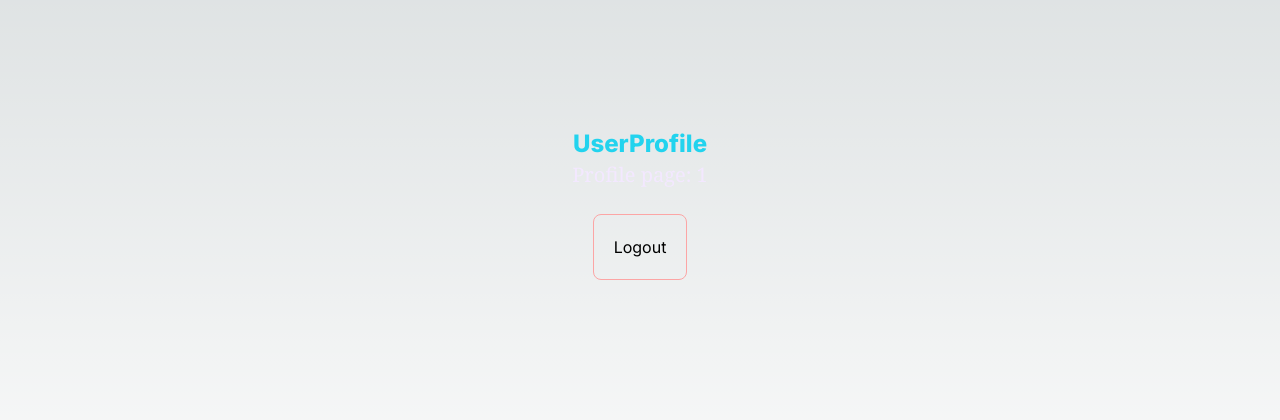
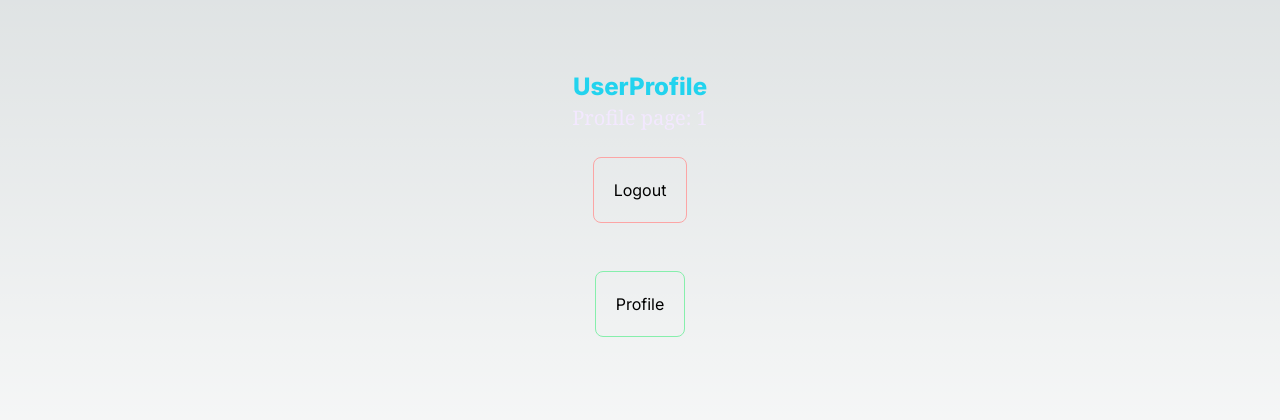
Before and after one commit to vivekrawat21/nextauthapp, a Next.js app: page /profile/1 in a window 1280 px wide. Shown: the part 184-604 px from the top of the page. Built offline with nearby package versions, Linux system fonts and the light colour scheme.

Commit message:
some styling stuff

```diff
--- a/src/app/profile/[id]/page.tsx
+++ b/src/app/profile/[id]/page.tsx
@@ -3,6 +3,7 @@ import React from "react";
 import axios from "axios"
 import toast from "react-hot-toast";
 import { useRouter } from "next/navigation";
+import Link from "next/link";
 
 export default function UserProfile({ params }: any) {
 
@@ -45,6 +46,9 @@ export default function UserProfile({ params }: any) {
             <button className="p-5 my-6 border   rounded-lg border-red-300 hover:bg-gray-900" onClick={onLogout} >
                 {loading ? "logging out..." : "Logout"}
             </button>
+            <button className="p-5 my-6 border   rounded-lg border-green-300 hover:bg-gray-900" >
+                <Link href="/profile">Profile</Link>
+            </button>
         </div>
     )
 
--- a/src/app/profile/page.tsx
+++ b/src/app/profile/page.tsx
@@ -40,7 +40,7 @@ export default function ProfilePage() {
         <div className="flex flex-col items-center justify-center min-h-screen">
             <h1 className="text-cyan-400 text-2xl font-extrabold">UserProfile</h1>
             <hr />
-            <p className="text-xl font-serif text-purple-100">Profile page:  {Object.entries(data).length===0?"click on button to get details":<Link href={`/profile/${data._id}`}>{data.username}</Link>}</p>
+            <p className="text-xl font-serif text-purple-100">Profile page:  {Object.entries(data).length===0?"click on button to get details":<Link href={`/profile/${data._id}`}><span className="underline text-blue-500 font-mono text-lg">{data.username}</span></Link>}</p>
             <hr />
 
             <button className="p-5 my-6 border   rounded-lg border-red-300 hover:bg-gray-900" onClick={onLogout} >
--- a/src/middleware.ts
+++ b/src/middleware.ts
@@ -9,7 +9,7 @@ export function middleware(request: NextRequest) {
     path==='/signup';
     const token = request.cookies.get('token')?.value ||"" ;
     if (isPublicPath && token) {
-        return NextResponse.redirect(new URL(`/profile/1`, request.nextUrl));
+        return NextResponse.redirect(new URL('/profile', request.nextUrl));
     }
     if (!isPublicPath && !token) {
         return NextResponse.redirect(new URL('/login', request.nextUrl));
```
